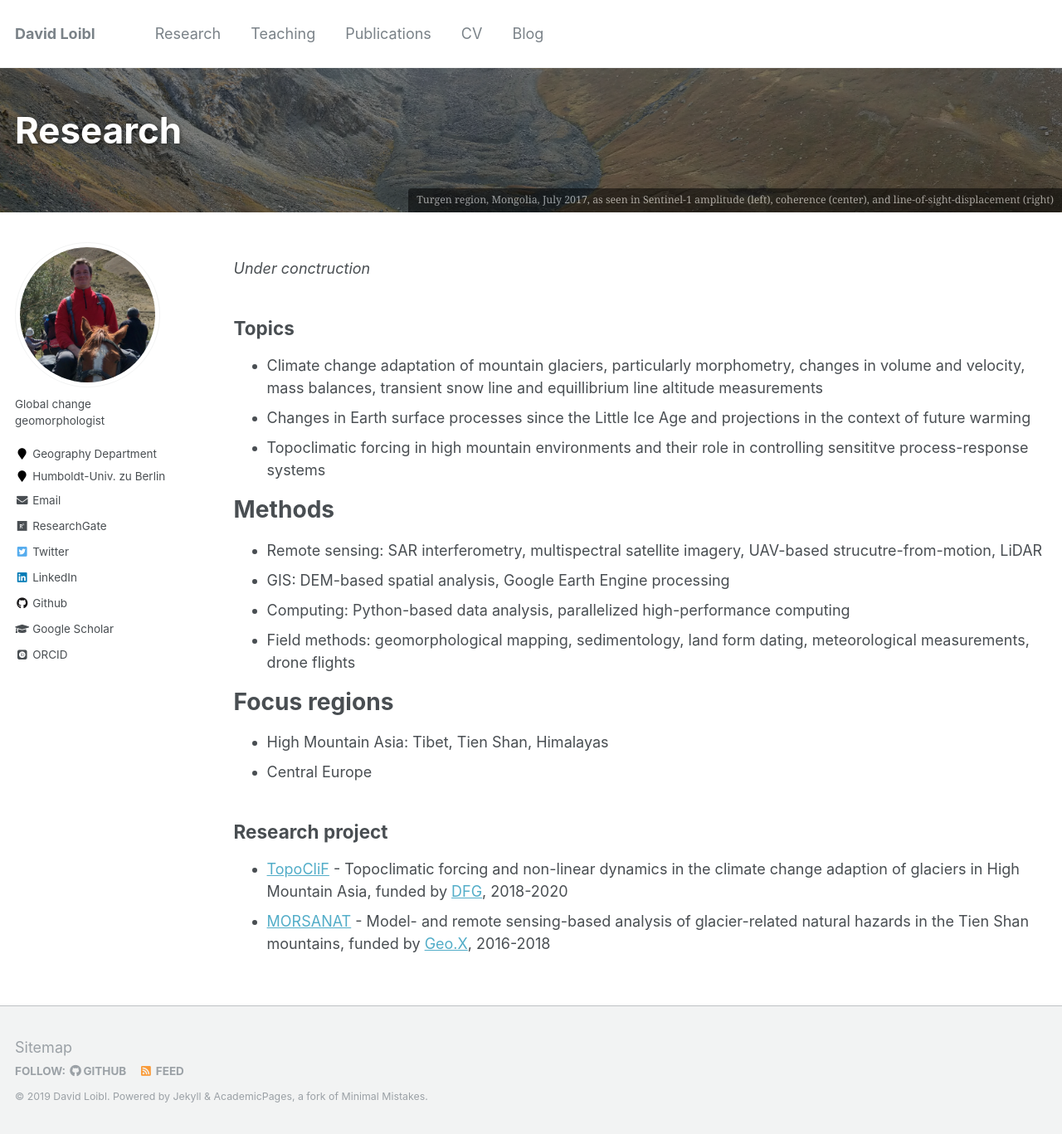
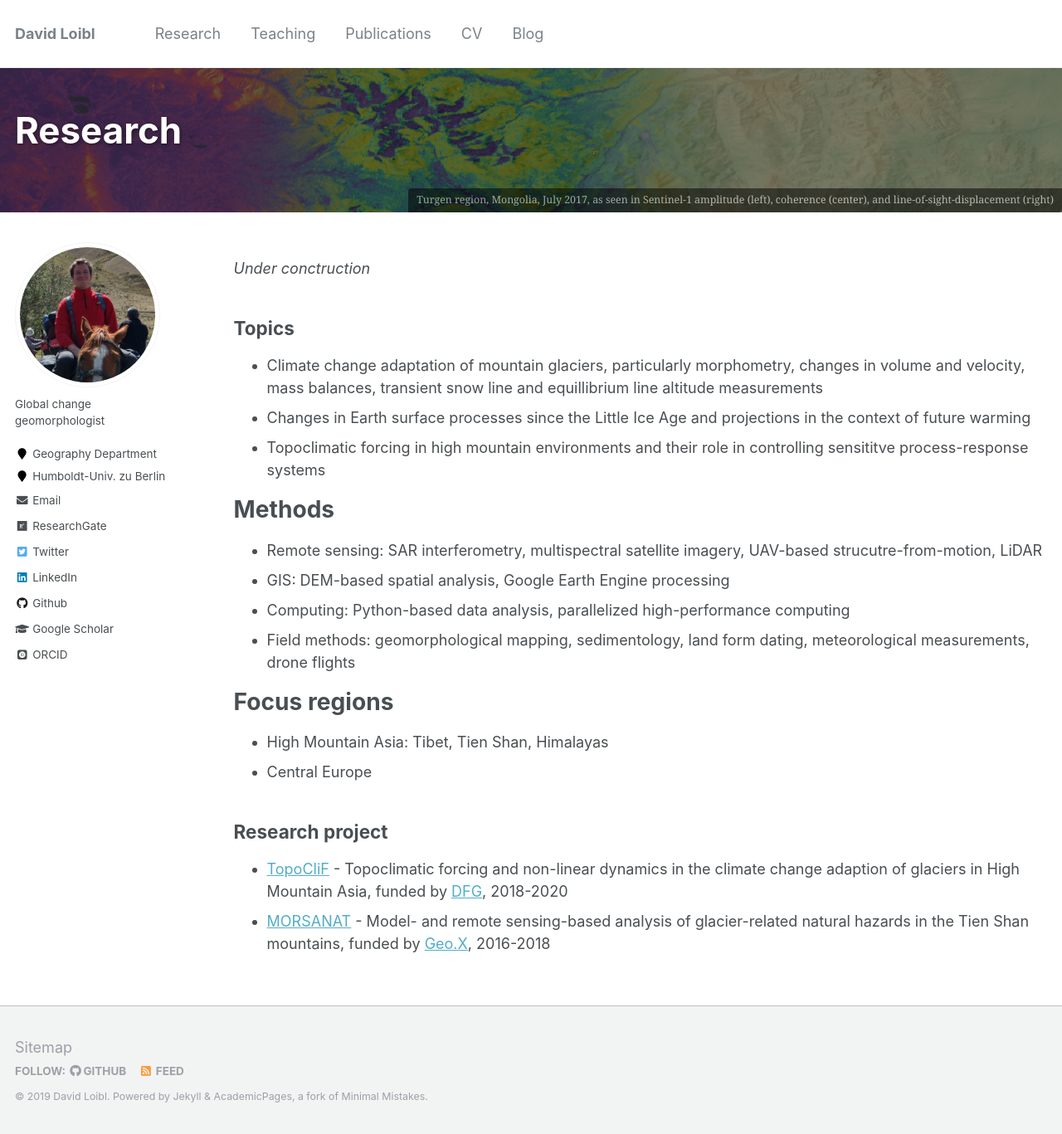
Before and after one commit to David-Loibl/david-loibl.github.io, a Jekyll site: the page built from _pages/research.md, in a window 1280 px wide and 1367 px high. Shown: the whole window at 83% size. Built offline with Jekyll 4.4.1, drawn with Linux system fonts in a browser that asks for light colours; some web fonts are replaced.

Commit message:
New header image for Research page

```diff
--- a/_pages/research.md
+++ b/_pages/research.md
@@ -4,7 +4,7 @@ title: "Research"
 permalink: /research/
 author_profile: true
 header:
-  overlay_image: https://david-loibl.github.io/images/header-rock-glacier-kyrgyzstan.jpg
+  overlay_image: https://david-loibl.github.io/images/header-sentinel-1-insar-mongolia.jpg
   overlay_filter: 0.5
   caption: "Turgen region, Mongolia, July 2017, as seen in Sentinel-1 amplitude (left), coherence (center), and line-of-sight-displacement (right)"
 ---
```
